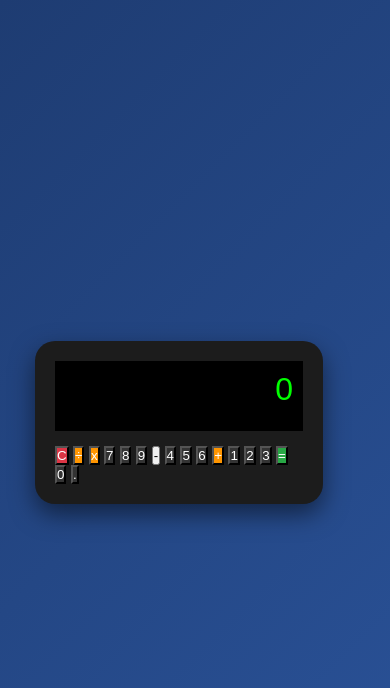
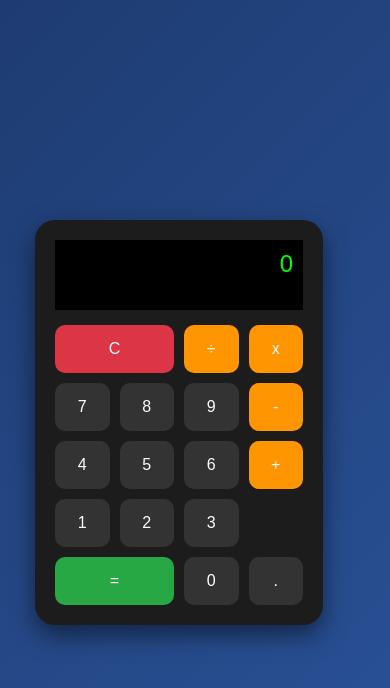
Before and after one commit to pereiramarinhokatarina1-hub/calculadora, a plain HTML site: page index.html in a window 390 px wide. Drawn offline with Linux system fonts and the light colour scheme.

Commit message:
calculadora finalizada

```diff
--- a/index.html
+++ b/index.html
@@ -18,7 +18,7 @@
             <button class="btn-number">7</button>
             <button class="btn-number">8</button>
             <button class="btn-number">9</button>
-            <button class="btn-0perator">-</button>
+            <button class="btn-operator">-</button>
 
             <button class="btn-number">4</button>
             <button class="btn-number">5</button>
--- a/script.js
+++ b/script.js
@@ -1,12 +1,12 @@
 const display = document.getElementById('display');
-const duttons = document.querySelectorA11('button');
+const buttons = document.querySelectorAll('button');
 
 buttons.forEach(btn => {
-    btn.addEventListener('click', () => hand1eInput(btn.innerText));
+    btn.addEventListener('click', () => handleInput(btn.innerText));
 });
 
 function handleInput(value) {
-    if (value === 'c') {
+    if (value === 'C') {
         display.innerText = '0';
     } else if (value === '=') {
       try {
--- a/styles.css
+++ b/styles.css
@@ -35,13 +35,18 @@ body {
     overflow-x: auto;
 }
 
-.button {
+button {
     padding: 20px;
     font-size: 1.2rem;
     border: none;
     border-radius: 10px;
     cursor: pointer;
     transition: 0.2s;
+}
+.buttons {
+    display: grid;
+    grid-template-columns: repeat(4, 1fr);
+    gap: 10px;
 }
 
 button:hover {
@@ -71,14 +76,13 @@ button:hover {
     grid-column: span 2;
 }
 
-@media (max-widtg: 400px) {
-    .button {
+@media (max-width: 400px) {
+    button {
         padding: 15px;
         font-size: 1rem;
     }
 
-
     .display {
-        font: 1.5rem;
+         font-size: 1.5rem;
     }
 }
```
